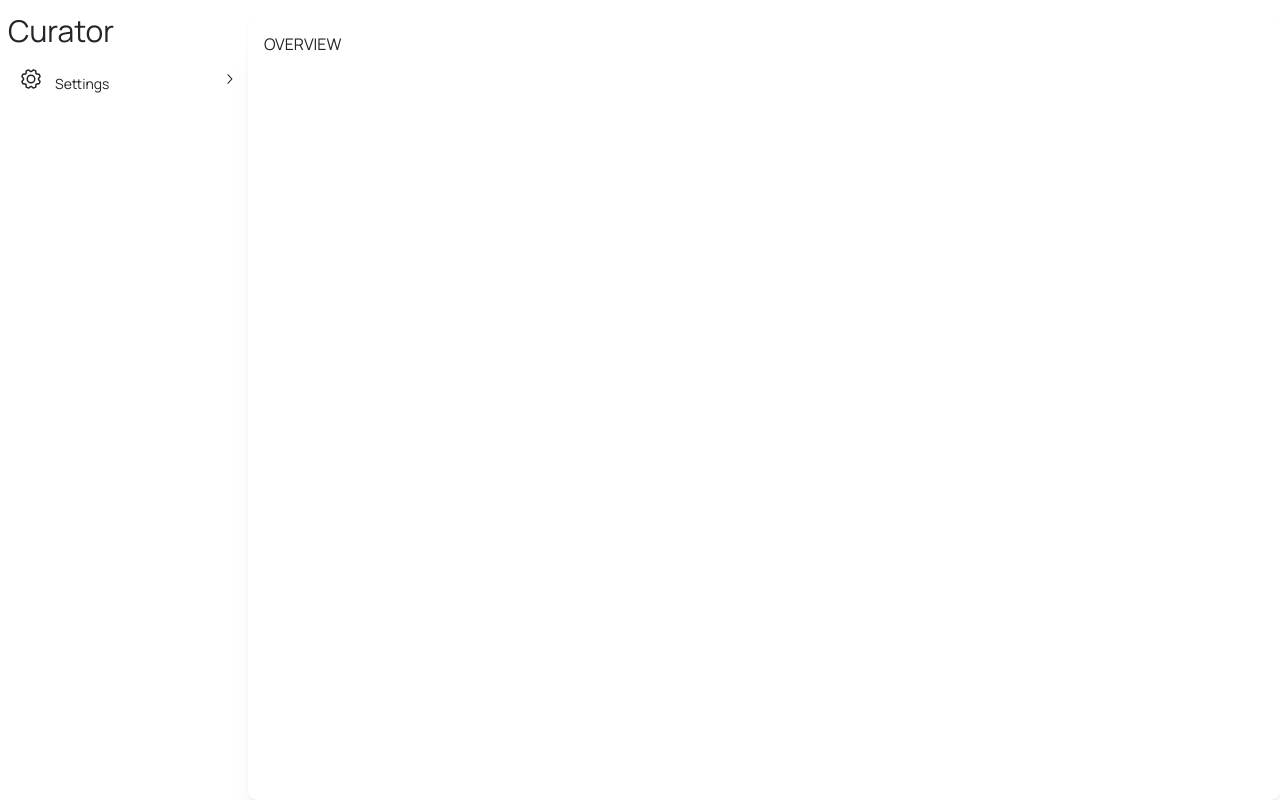
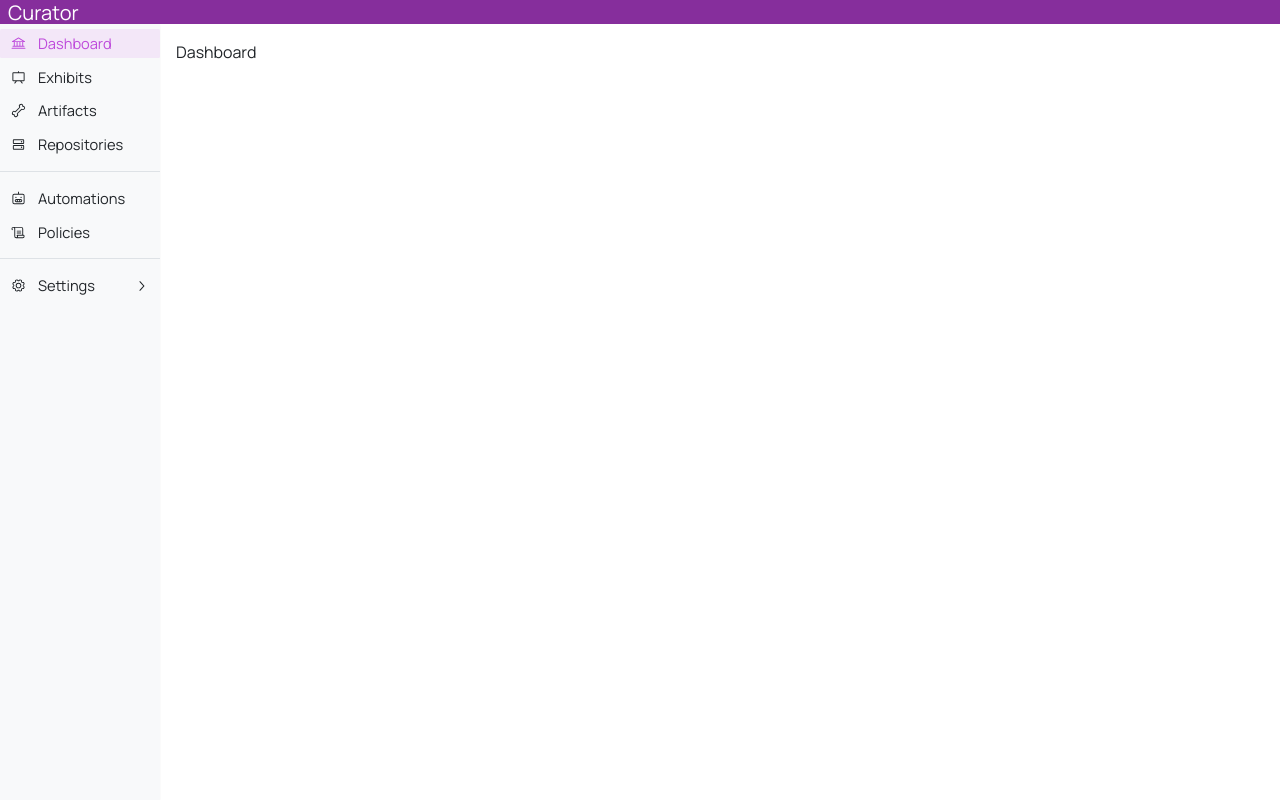
Before and after one commit to WilsonStewart/curator, a React (Vite) app in the folder curator-web/: page / in a window 1280 px wide. Built offline with nearby package versions, Linux system fonts and the light colour scheme.

Commit message:
added in routes. re-worked layout

```diff
--- a/curator-web/src/components/main.layout.tsx
+++ b/curator-web/src/components/main.layout.tsx
@@ -1,4 +1,4 @@
-import { Box, Divider, NavLink, Paper } from "@mantine/core";
+import { Box, Burger, Button, Divider, Input, NavLink, Paper, Select, Text } from "@mantine/core";
 import {
   GearIcon,
   BankIcon,
@@ -7,7 +7,6 @@ import {
   PresentationIcon,
   BoneIcon,
   HardDrivesIcon,
-  UsersIcon,
   PulseIcon,
 } from "@phosphor-icons/react";
 import type { PropsWithChildren } from "react";
@@ -19,73 +18,84 @@ export function MainLayout(props: PropsWithChildren) {
         display: "flex",
         height: "100vh",
         overflow: "hidden",
+        flexDirection: "column"
       }}
     >
-      <Box style={{ padding: ".5em 0 0 .5em" }}>
+      <Box className="topbar" bg="grape.9">
+        <Box
+          style={{
+            display: "flex",
+          }}>
+          {/* <Burger color="white"></Burger> */}
+          <Text style={{
+            fontFamily: "Manrope",
+            fontSize: 20,
+            fontWeight: 400
+          }} size="xl">Curator</Text>
+        </Box>
+        {/* <input placeholder="Search exhibits, artifacts, etc..." className="search-bar">
+        </input> */}
         <Box>
-          <Box
-            component="a"
-            href="/"
-            style={{ fontFamily: "Manrope", fontSize: 30, fontWeight: 400 }}
-          >
-            Curator
         </Box>
       </Box>
-        {/* <NavLink
-
-          leftSection={<BankIcon />}
-          label={"Overview"}
+      <Box style={{
+        display: "flex",
+        height: "100vh",
+        overflow: "hidden",
+        flexDirection: "row"
+      }}>
+        <Box className="sidebar shadow-xs" bg="gray.0">
+          <NavLink
+            leftSection={<BankIcon size={15} />}
+            label={"Dashboard"}
             active={true}
+            href="/dashboard"
           />
           <NavLink
-
-          leftSection={<PresentationIcon />}
+            leftSection={<PresentationIcon size={15} />}
             label={"Exhibits"}
             active={false}
+            href="/exhibits"
           />
           <NavLink
-
-          leftSection={<BoneIcon />}
+            leftSection={<BoneIcon size={15} />}
             label={"Artifacts"}
             active={false}
+            href="/artifacts"
           />
           <NavLink
-
-          leftSection={<HardDrivesIcon />}
+            leftSection={<HardDrivesIcon size={15} />}
             label={"Repositories"}
             active={false}
+            href="/repositories"
           />
           <Divider my="sm" />
           <NavLink
-
-          leftSection={<RobotIcon />}
-          label={"Automation"}
+            leftSection={<RobotIcon size={15} />}
+            label={"Automations"}
             active={false}
+            href="/automations"
           />
           <NavLink
-
-          leftSection={<ScrollIcon />}
+            leftSection={<ScrollIcon size={15} />}
             label={"Policies"}
             active={false}
+            href="/policies"
           />
-        <Divider my="sm" /> */}
+          <Divider my="sm" />
           <NavLink
             //
-          leftSection={<GearIcon />}
+            leftSection={<GearIcon size={15} />}
             label={"Settings"}
             active={false}
           >
-          {/* <NavLink
-            leftSection={<UsersIcon />}
-            label={"Users"}
-            active={false}
-          /> */}
-          <NavLink leftSection={<PulseIcon />} label={"Status"} active={true} />
+            <NavLink leftSection={<PulseIcon size={15} />} label={"Status"} active={true} href="/settings/status" />
           </NavLink>
         </Box>
-      <Paper radius={10} className="main" shadow="xl">
+        <Box className="main-content">
           {props.children}
-      </Paper>
         </Box>
+      </Box>
+    </Box >
   );
 }
--- a/curator-web/src/routeTree.gen.ts
+++ b/curator-web/src/routeTree.gen.ts
@@ -11,15 +11,50 @@
 // Import Routes
 
 import { Route as rootRoute } from './routes/__root'
-import { Route as OverviewImport } from './routes/overview'
+import { Route as RepositoriesImport } from './routes/repositories'
+import { Route as PoliciesImport } from './routes/policies'
+import { Route as ExhibitsImport } from './routes/exhibits'
+import { Route as DashboardImport } from './routes/dashboard'
+import { Route as AutomationsImport } from './routes/automations'
+import { Route as ArtifactsImport } from './routes/artifacts'
 import { Route as IndexImport } from './routes/index'
 import { Route as SettingsStatusImport } from './routes/settings.status'
 
 // Create/Update Routes
 
-const OverviewRoute = OverviewImport.update({
-  id: '/overview',
-  path: '/overview',
+const RepositoriesRoute = RepositoriesImport.update({
+  id: '/repositories',
+  path: '/repositories',
+  getParentRoute: () => rootRoute,
+} as any)
+
+const PoliciesRoute = PoliciesImport.update({
+  id: '/policies',
+  path: '/policies',
+  getParentRoute: () => rootRoute,
+} as any)
+
+const ExhibitsRoute = ExhibitsImport.update({
+  id: '/exhibits',
+  path: '/exhibits',
+  getParentRoute: () => rootRoute,
+} as any)
+
+const DashboardRoute = DashboardImport.update({
+  id: '/dashboard',
+  path: '/dashboard',
+  getParentRoute: () => rootRoute,
+} as any)
+
+const AutomationsRoute = AutomationsImport.update({
+  id: '/automations',
+  path: '/automations',
+  getParentRoute: () => rootRoute,
+} as any)
+
+const ArtifactsRoute = ArtifactsImport.update({
+  id: '/artifacts',
+  path: '/artifacts',
   getParentRoute: () => rootRoute,
 } as any)
 
@@ -46,11 +81,46 @@ declare module '@tanstack/react-router' {
       preLoaderRoute: typeof IndexImport
       parentRoute: typeof rootRoute
     }
-    '/overview': {
-      id: '/overview'
-      path: '/overview'
-      fullPath: '/overview'
-      preLoaderRoute: typeof OverviewImport
+    '/artifacts': {
+      id: '/artifacts'
+      path: '/artifacts'
+      fullPath: '/artifacts'
+      preLoaderRoute: typeof ArtifactsImport
+      parentRoute: typeof rootRoute
+    }
+    '/automations': {
+      id: '/automations'
+      path: '/automations'
+      fullPath: '/automations'
+      preLoaderRoute: typeof AutomationsImport
+      parentRoute: typeof rootRoute
+    }
+    '/dashboard': {
+      id: '/dashboard'
+      path: '/dashboard'
+      fullPath: '/dashboard'
+      preLoaderRoute: typeof DashboardImport
+      parentRoute: typeof rootRoute
+    }
+    '/exhibits': {
+      id: '/exhibits'
+      path: '/exhibits'
+      fullPath: '/exhibits'
+      preLoaderRoute: typeof ExhibitsImport
+      parentRoute: typeof rootRoute
+    }
+    '/policies': {
+      id: '/policies'
+      path: '/policies'
+      fullPath: '/policies'
+      preLoaderRoute: typeof PoliciesImport
+      parentRoute: typeof rootRoute
+    }
+    '/repositories': {
+      id: '/repositories'
+      path: '/repositories'
+      fullPath: '/repositories'
+      preLoaderRoute: typeof RepositoriesImport
       parentRoute: typeof rootRoute
     }
     '/settings/status': {
@@ -67,41 +137,91 @@ declare module '@tanstack/react-router' {
 
 export interface FileRoutesByFullPath {
   '/': typeof IndexRoute
-  '/overview': typeof OverviewRoute
+  '/artifacts': typeof ArtifactsRoute
+  '/automations': typeof AutomationsRoute
+  '/dashboard': typeof DashboardRoute
+  '/exhibits': typeof ExhibitsRoute
+  '/policies': typeof PoliciesRoute
+  '/repositories': typeof RepositoriesRoute
   '/settings/status': typeof SettingsStatusRoute
 }
 
 export interface FileRoutesByTo {
   '/': typeof IndexRoute
-  '/overview': typeof OverviewRoute
+  '/artifacts': typeof ArtifactsRoute
+  '/automations': typeof AutomationsRoute
+  '/dashboard': typeof DashboardRoute
+  '/exhibits': typeof ExhibitsRoute
+  '/policies': typeof PoliciesRoute
+  '/repositories': typeof RepositoriesRoute
   '/settings/status': typeof SettingsStatusRoute
 }
 
 export interface FileRoutesById {
   __root__: typeof rootRoute
   '/': typeof IndexRoute
-  '/overview': typeof OverviewRoute
+  '/artifacts': typeof ArtifactsRoute
+  '/automations': typeof AutomationsRoute
+  '/dashboard': typeof DashboardRoute
+  '/exhibits': typeof ExhibitsRoute
+  '/policies': typeof PoliciesRoute
+  '/repositories': typeof RepositoriesRoute
   '/settings/status': typeof SettingsStatusRoute
 }
 
 export interface FileRouteTypes {
   fileRoutesByFullPath: FileRoutesByFullPath
-  fullPaths: '/' | '/overview' | '/settings/status'
+  fullPaths:
+    | '/'
+    | '/artifacts'
+    | '/automations'
+    | '/dashboard'
+    | '/exhibits'
+    | '/policies'
+    | '/repositories'
+    | '/settings/status'
   fileRoutesByTo: FileRoutesByTo
-  to: '/' | '/overview' | '/settings/status'
-  id: '__root__' | '/' | '/overview' | '/settings/status'
+  to:
+    | '/'
+    | '/artifacts'
+    | '/automations'
+    | '/dashboard'
+    | '/exhibits'
+    | '/policies'
+    | '/repositories'
+    | '/settings/status'
+  id:
+    | '__root__'
+    | '/'
+    | '/artifacts'
+    | '/automations'
+    | '/dashboard'
+    | '/exhibits'
+    | '/policies'
+    | '/repositories'
+    | '/settings/status'
   fileRoutesById: FileRoutesById
 }
 
 export interface RootRouteChildren {
   IndexRoute: typeof IndexRoute
-  OverviewRoute: typeof OverviewRoute
+  ArtifactsRoute: typeof ArtifactsRoute
+  AutomationsRoute: typeof AutomationsRoute
+  DashboardRoute: typeof DashboardRoute
+  ExhibitsRoute: typeof ExhibitsRoute
+  PoliciesRoute: typeof PoliciesRoute
+  RepositoriesRoute: typeof RepositoriesRoute
   SettingsStatusRoute: typeof SettingsStatusRoute
 }
 
 const rootRouteChildren: RootRouteChildren = {
   IndexRoute: IndexRoute,
-  OverviewRoute: OverviewRoute,
+  ArtifactsRoute: ArtifactsRoute,
+  AutomationsRoute: AutomationsRoute,
+  DashboardRoute: DashboardRoute,
+  ExhibitsRoute: ExhibitsRoute,
+  PoliciesRoute: PoliciesRoute,
+  RepositoriesRoute: RepositoriesRoute,
   SettingsStatusRoute: SettingsStatusRoute,
 }
 
@@ -116,15 +236,35 @@ export const routeTree = rootRoute
       "filePath": "__root.tsx",
       "children": [
         "/",
-        "/overview",
+        "/artifacts",
+        "/automations",
+        "/dashboard",
+        "/exhibits",
+        "/policies",
+        "/repositories",
         "/settings/status"
       ]
     },
     "/": {
       "filePath": "index.tsx"
     },
-    "/overview": {
-      "filePath": "overview.tsx"
+    "/artifacts": {
+      "filePath": "artifacts.tsx"
+    },
+    "/automations": {
+      "filePath": "automations.tsx"
+    },
+    "/dashboard": {
+      "filePath": "dashboard.tsx"
+    },
+    "/exhibits": {
+      "filePath": "exhibits.tsx"
+    },
+    "/policies": {
+      "filePath": "policies.tsx"
+    },
+    "/repositories": {
+      "filePath": "repositories.tsx"
     },
     "/settings/status": {
       "filePath": "settings.status.tsx"
--- /dev/null
+++ b/curator-web/src/routes/artifacts.tsx
@@ -0,0 +1,10 @@
+import { createFileRoute } from '@tanstack/react-router'
+import { MainLayout } from '@/components/main.layout'
+
+export const Route = createFileRoute('/artifacts')({
+    component: RouteComponent,
+})
+
+function RouteComponent() {
+    return <MainLayout>Artifacts</MainLayout>
+}
--- /dev/null
+++ b/curator-web/src/routes/automations.tsx
@@ -0,0 +1,10 @@
+import { createFileRoute } from '@tanstack/react-router'
+import { MainLayout } from '@/components/main.layout'
+
+export const Route = createFileRoute('/automations')({
+    component: RouteComponent,
+})
+
+function RouteComponent() {
+    return <MainLayout>Automations 🤖</MainLayout>
+}
--- /dev/null
+++ b/curator-web/src/routes/dashboard.tsx
@@ -0,0 +1,12 @@
+import { createFileRoute } from '@tanstack/react-router'
+import { MainLayout } from '@/components/main.layout'
+
+export const Route = createFileRoute('/dashboard')({
+    component: RouteComponent,
+})
+
+export function RouteComponent() {
+    return <MainLayout>
+        <div>Dashboard</div>
+    </MainLayout>
+}
--- /dev/null
+++ b/curator-web/src/routes/exhibits.tsx
@@ -0,0 +1,12 @@
+import { createFileRoute } from '@tanstack/react-router'
+import { MainLayout } from '@/components/main.layout'
+
+export const Route = createFileRoute('/exhibits')({
+    component: RouteComponent,
+})
+
+function RouteComponent() {
+    return <MainLayout>
+        Exhibits
+    </MainLayout>
+}
--- a/curator-web/src/routes/index.tsx
+++ b/curator-web/src/routes/index.tsx
@@ -1,6 +1,6 @@
 import { createFileRoute } from '@tanstack/react-router'
-import { OverviewRoute } from '@/routes/overview'
+import { RouteComponent } from '@/routes/dashboard'
 
 export const Route = createFileRoute('/')({
-    component: OverviewRoute,
+    component: RouteComponent,
 })
--- a/curator-web/src/routes/overview.tsx
+++ /dev/null
@@ -1,12 +0,0 @@
-import { MainLayout } from '@/components/main.layout'
-import { createFileRoute } from '@tanstack/react-router'
-
-export const Route = createFileRoute('/overview')({
-    component: OverviewRoute,
-})
-
-export function OverviewRoute() {
-    return <MainLayout>
-        <div>OVERVIEW</div>
-    </MainLayout>
-}
--- /dev/null
+++ b/curator-web/src/routes/policies.tsx
@@ -0,0 +1,10 @@
+import { createFileRoute } from '@tanstack/react-router'
+import { MainLayout } from '@/components/main.layout'
+
+export const Route = createFileRoute('/policies')({
+    component: RouteComponent,
+})
+
+function RouteComponent() {
+    return <MainLayout>Policies</MainLayout>
+}
--- /dev/null
+++ b/curator-web/src/routes/repositories.tsx
@@ -0,0 +1,10 @@
+import { createFileRoute } from '@tanstack/react-router'
+import { MainLayout } from '@/components/main.layout'
+
+export const Route = createFileRoute('/repositories')({
+    component: RouteComponent,
+})
+
+function RouteComponent() {
+    return <MainLayout>Repositories</MainLayout>
+}
--- a/curator-web/src/routes/settings.status.tsx
+++ b/curator-web/src/routes/settings.status.tsx
@@ -13,7 +13,7 @@ function RouteComponent() {
   const [backendStatus, setBackendStatus] = useState(false);
   const [backendStatusIsQueried, setBackendStatusIsQueried] = useState(false);
 
-  useEffect(() => {}, []);
+  useEffect(() => { }, []);
 
   return (
     <MainLayout>
--- a/curator-web/src/styles.css
+++ b/curator-web/src/styles.css
@@ -1,7 +1,6 @@
 @import "tailwindcss";
 
-html {
-}
+html {}
 
 body {
   @apply m-0;
@@ -27,11 +26,10 @@ code {
 }
 
 .mantine-NavLink-root {
-  border-radius: 0.3em;
+  border-radius: 0.1em;
   padding: 0 10px 0 10px;
   margin: 5px 0 5px 0;
   border: transparent solid 0.1px;
-  font-size: 1.5em;
   width: 10em;
 }
 
@@ -41,15 +39,56 @@ code {
   transition: all 0.1s ease;
 }
 
+.mantine-NavLink-label {
+  /* background-color: red; */
+  font-size: 11pt;
+}
+
+.mantine-NavLink-body {
+  display: flex;
+  padding: 2px 0 2px 0;
+}
+
 .mantine-Paper-root.main {
   padding: 1em;
   margin: 1em 0 0 0;
   width: 100%;
 }
 
-.box-status-list {
-}
+.box-status-list {}
 
 .box-status-list tbody tr td {
   padding: 0.2em 0.5em 0.2em 0.5em;
 }
+
+.topbar {
+  color: white;
+  height: 1.5em;
+  position: relative;
+  display: flex;
+  align-items: center;
+  justify-content: space-between;
+  padding-left: .5em;
+  padding-right: .5em;
+}
+
+.search-bar {
+  color: black;
+  background-color: white;
+  position: absolute;
+  left: 50%;
+  transform: translateX(-50%);
+  width: 30em;
+  height: auto;
+  padding: 2px;
+  font-size: 11pt
+}
+
+.sidebar {
+  /* background-color: red; */
+  padding: ".5em 0 0 .5em"
+}
+
+.main-content {
+  padding: 1em;
+}
```
Lines whose indentation alone changed are shown as unchanged.
